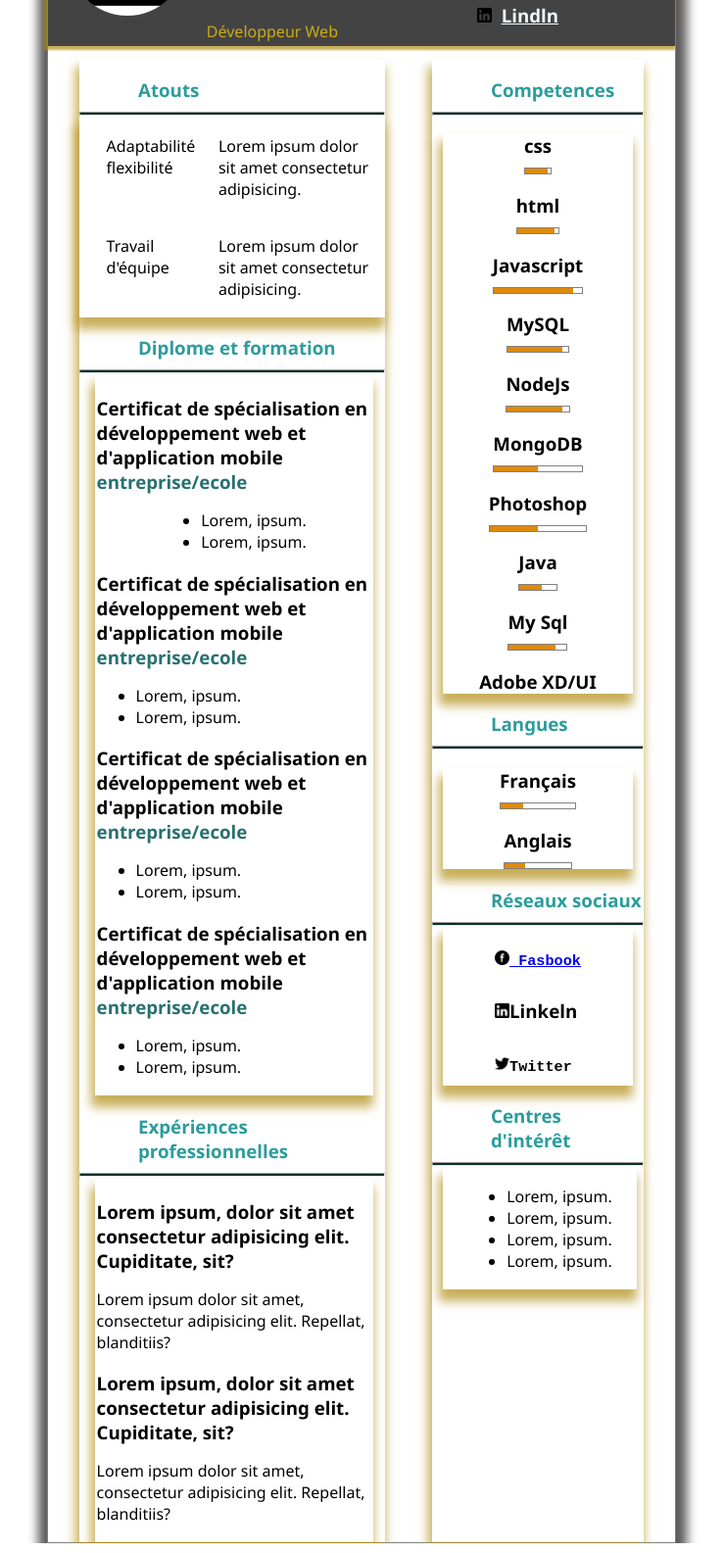
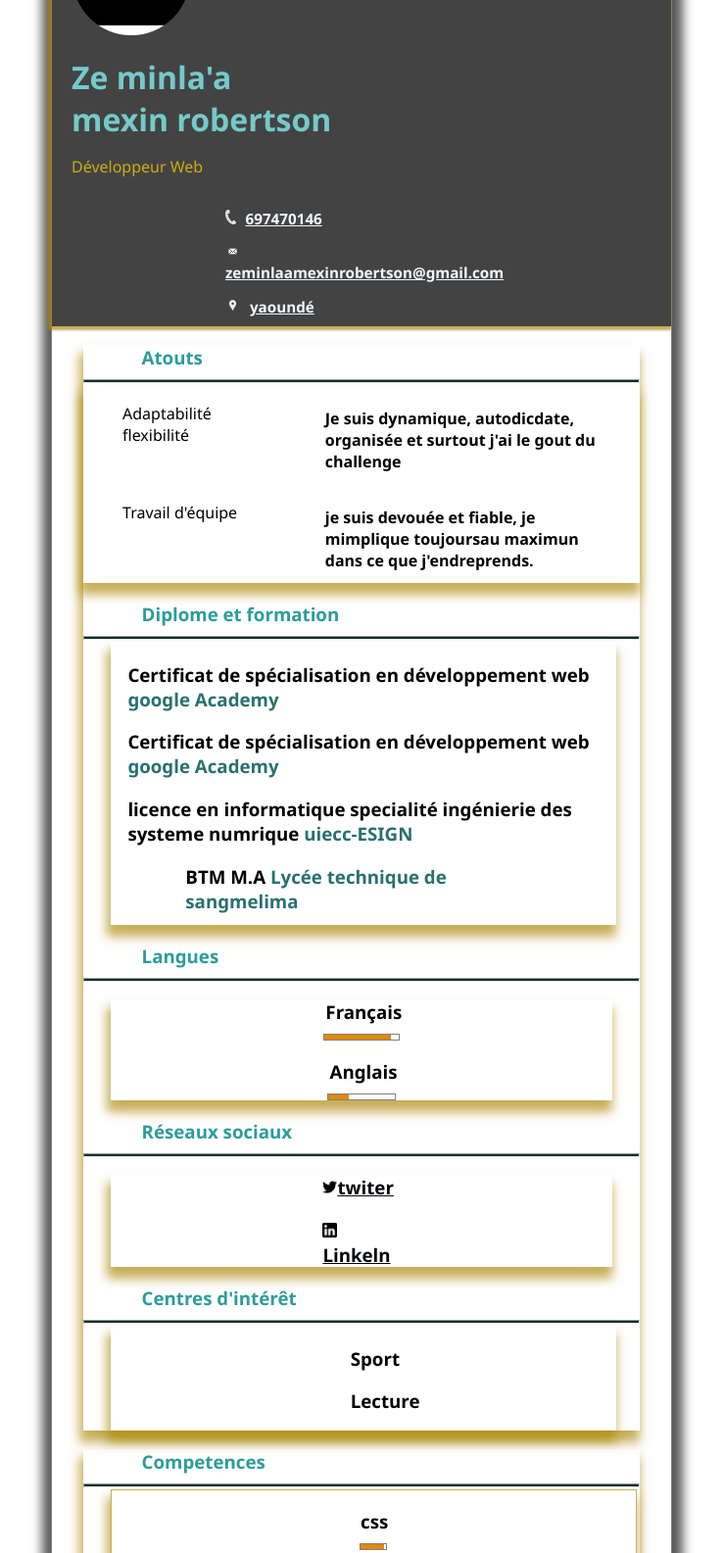
Before and after one commit to Mrdark01010101/Cv, a plain HTML site: page index.html in a window 1280 px wide. Shown: the part 134-1719 px from the top of the page at 98% size, without its empty margins (271-1010 px from the left). Drawn offline with Linux system fonts and the light colour scheme.

Commit message:
Add files via upload

```diff
--- a/cv.css
+++ b/cv.css
@@ -1,12 +1,26 @@
 body {
-    margin: 0;
 
+    text-decoration: none;
     font-family: 'Segoe UI', Tahoma, Geneva, Verdana, sans-serif;
+
 
 
 
 }
 
+ul{
+    list-style: none;
+}
+
+a{
+    color: rgb(2, 6, 10);
+    margin: auto;
+}
+
+.profil-social{
+    display: grid;
+    grid-template-columns: repeat(1,auto);
+}
 
 .container {
 
@@ -214,10 +228,12 @@ hr {
 
     margin-left: 5%;
     margin-right: 5%;
-
+   border: solid rgba(173, 135, 9, 0.671) 1px;
     width: 90%;
     justify-items: center;
     box-shadow: rgba(173, 135, 9, 0.671) -2px 10px 10px 2px;
+    padding-left: 2%;
+    padding-right: 2%;
 
 }
 
@@ -231,6 +247,7 @@ hr {
 .at-l {
     display: flex;
     padding: 2px;
+
     margin-left: 5%;
     margin-right: 5%;
 
@@ -353,7 +370,7 @@ hr {
 .f{
     height: 5px;
     background-color: rgb(223, 138, 12);
-    width: 30%;
+    width: 90%;
 }
 hr {
     margin-bottom:2px;
@@ -362,3 +379,72 @@ hr {
 .midle{
     width: 10%;
 }
+h3{
+    margin-left: 3%;
+}
+
+.rs-items{
+    display: block;
+}
+@media screen and (max-width:1400px){
+
+    .body {
+
+        width: 90%;
+        margin: auto;
+        margin-top: 2%;
+        display: block;
+    }
+
+
+    .sec-lef{
+        width: 100%;
+         box-shadow: rgba(173, 135, 9, 0.671) -2px 10px 10px 2px;
+    }
+    .sec-right{
+        width: 100%;
+        box-shadow: rgba(173, 135, 9, 0.671) -2px 10px 10px 2px;
+
+    }
+
+    .header {
+        display: block;
+        background-color: rgb(68, 67, 67);
+        height: 100%;
+        box-shadow: rgba(173, 135, 9, 0.671) -2px 2px 2px 2px;
+        justify-items: center;
+    }
+
+
+
+
+
+    .profil {
+        display: block;
+        justify-content:center;
+        align-content: center;
+        width: 100%;
+
+
+    }
+
+
+
+    .profil-lef {
+
+
+
+        width: 100%;
+
+
+
+    }
+
+    .profil-social{
+        display: block;
+        font-size: small;
+      margin-left: 3%;
+    }
+
+
+}
--- a/index.html
+++ b/index.html
@@ -35,9 +35,10 @@
 
 
             <div class="profil-social">
-                <h3><a style="color: aliceblue;" href="http://"> <samp style="margin-right: 10px;"><img class="p-img" src="image/f.png" alt="" srcset=""></samp>Facebook</a></h3>
-                <h3><a style="color: aliceblue;" href="http://"> <samp style="margin-right: 10px;"><img class="p-img" src="image/t.png" alt="" srcset=""></samp>twitter</a></h3>
-                <h3><a style="color: aliceblue;" href="http://"> <samp style="margin-right: 10px;"><img class="p-img" src="image/l.png" alt="" srcset=""></samp>Lindln</a></h3>
+                <h3><a style="color: aliceblue;" href="http://"> <samp style="margin-right: 10px;"><img class="p-img" src="image/tele.png" alt="" srcset=""></samp>697470146</a></h3>
+                <h3><a style="color: aliceblue;" href="http://"> <samp style="margin-right: 10px;"><img class="p-img" src="image/mail.png" alt="" srcset=""></samp>zeminlaamexinrobertson@gmail.com
+                </a></h3>
+                <h3><a style="color: aliceblue;" href="http://"> <samp style="margin-right: 10px;"><img class="p-img" src="image/maps.png" alt="" srcset=""></samp>yaoundé</a></h3>
             </div>
 
         </div>
@@ -57,7 +58,7 @@
 
                         </div>
                         <div class="atouts-rigth">
-                            <p>Lorem ipsum dolor sit amet consectetur adipisicing.</p>
+                            <h4>Je suis dynamique, autodicdate, organisée et surtout j'ai le gout du challenge</h4>
                         </div>
 
 
@@ -72,7 +73,7 @@
 
                         </div>
                         <div class="atouts-rigth">
-                            <p>Lorem ipsum dolor sit amet consectetur adipisicing.</p>
+                            <h4>je suis devouée et fiable, je mimplique toujoursau maximun dans ce que j'endreprends.</h4>
                         </div>
 
 
@@ -91,65 +92,84 @@
 
 
                     <div class="diplome-item">
-                        <h3>Certificat de spécialisation en développement web et d'application mobile <span class="specification"> entreprise/ecole </span> </h3>
-                        <ul>
-                            <li>Lorem, ipsum.</li>
-                            <li>Lorem, ipsum.</li>
+                        <h3>Certificat de spécialisation en développement web <span class="specification"> google Academy </span> </h3>
 
-                        </ul>
                     </div>
 
                     <div class="diplome-left">
-                        <h3>Certificat de spécialisation en développement web et d'application mobile <span class="specification"> entreprise/ecole </span> </h3>
-                        <ul>
-                            <li>Lorem, ipsum.</li>
-                            <li>Lorem, ipsum.</li>
+                        <h3> Certificat de spécialisation en développement web <span class="specification"> google Academy </span> </h3>
 
-                        </ul>
                     </div>
                     <div class="diplome-left">
-                        <h3>Certificat de spécialisation en développement web et d'application mobile <span class="specification"> entreprise/ecole </span> </h3>
-                        <ul>
-                            <li>Lorem, ipsum.</li>
-                            <li>Lorem, ipsum.</li>
+                        <h3>licence en informatique specialité ingénierie des systeme numrique <span class="specification"> uiecc-ESIGN </span> </h3>
+                    </div>
+                    <div class="diplome-left">
+                        <h3>BTM M.A <span class="specification"> Lycée technique de sangmelima </span> </h3>
 
-                        </ul>
-                    </div>
-
-
-                    <div class="diplome-left">
-                        <h3>Certificat de spécialisation en développement web et d'application mobile <span class="specification"> entreprise/ecole </span> </h3>
-                        <ul>
-                            <li>Lorem, ipsum.</li>
-                            <li>Lorem, ipsum.</li>
-
-                        </ul>
                     </div>
 
                 </div>
 
 
 
-                <h3 class="title">Expériences professionnelles</h3>
-                <hr>
-                <div class="experience-pro">
 
 
-                    <div class="experience-item">
-                        <h3>Lorem ipsum, dolor sit amet consectetur adipisicing elit. Cupiditate, sit?</h3>
-
-                        <p>Lorem ipsum dolor sit amet, consectetur adipisicing elit. Repellat, blanditiis?</p>
-                    </div>
 
 
-                    <div class="experience-item">
-                        <h3>Lorem ipsum, dolor sit amet consectetur adipisicing elit. Cupiditate, sit?</h3>
 
-                        <p>Lorem ipsum dolor sit amet, consectetur adipisicing elit. Repellat, blanditiis?</p>
+                <h3 class="title">Langues</h3>
+                <hr>
+                <div class="langue">
+
+
+                    <div class="langue-item">
+                        <h3>Français</h3>
+                        <div class="d1">
+                            <div class="f"></div>
+                        </div>
+                    </div>
+                    <div class="langue-item">
+
+                        <h3>Anglais</h3>
+                        <div class="d1">
+                            <div class="ang"></div>
+                        </div>
                     </div>
 
                 </div>
 
+                <h3 class="title">Réseaux sociaux</h3>
+                <hr>
+                <div class="rs">
+
+
+                    <div class="rs-items">
+                        <h3><a href="http://"> <img class="p-img" src="image/t.png" alt="" srcset="">twiter </a></h3>
+                        <h3><a href="http://"> <img class="p-img" src="image/l.png" alt="" srcset="">Linkeln </a></h3>
+
+                    </div>
+
+
+
+
+                </div>
+                <h3 class="title">Centres d'intérêt</h3>
+                <hr>
+                <div class="diplome">
+
+
+                    <div class="diplome-left">
+                        <ul>
+                            <h3>Sport</h3>
+                            <h3>Lecture</h3>
+
+                        </ul>
+                    </div>
+
+
+
+
+                </div>
 
 
             </div>
@@ -185,7 +205,7 @@
 
 
                         <div class="cp-item">
-                            <h3>MySQL</h3>
+                            <h3 class="cp-i">MySQL</h3>
                             <div class="d1">
                                 <div class="c1"></div>
                             </div>
@@ -239,62 +259,9 @@
 
                     </div>
 
-                    <h3 class="title">Langues</h3>
-                    <hr>
-                    <div class="langue">
 
-
-                        <div class="langue-item">
-                            <h3>Français</h3>
-                            <div class="d1">
-                                <div class="f"></div>
-                            </div>
-                        </div>
-                        <div class="langue-item">
-
-                            <h3>Anglais</h3>
-                            <div class="d1">
-                                <div class="ang"></div>
-                            </div>
-                        </div>
-
-                    </div>
-
-                    <h3 class="title">Réseaux sociaux</h3>
-                    <hr>
-                    <div class="rs">
-
-
-                        <div class="profil-social">
-                            <h3><a href="http://"> <samp><img class="p-img" src="image/f.png" alt="" srcset="">
-                                        Fasbook</samp> </a></h3>
-                            <h3> <samp><img class="p-img" src="image/l.png" alt=""></samp>Linkeln</h3>
-                            <h3> <samp><img class="p-img" src="image/t.png" alt="" srcset="">Twitter</samp></h3>
-                        </div>
-
-
-
-
-                    </div>
-                    <h3 class="title">Centres d'intérêt</h3>
-                    <hr>
-                    <div class="diplome">
-
-
-                        <div class="diplome-left">
-                            <ul>
-                                <li>Lorem, ipsum.</li>
-                                <li>Lorem, ipsum.</li>
-                                <li>Lorem, ipsum.</li>
-                                <li>Lorem, ipsum.</li>
-                            </ul>
-                        </div>
-
-
-
-
-                    </div>
-
+                    <h3 class="title">Experience proffessionnel</h3>
+                <hr>
                 </div>
             </div>
 
```
Also changed, not shown: image/mail.png (added), image/maps.png (added).
